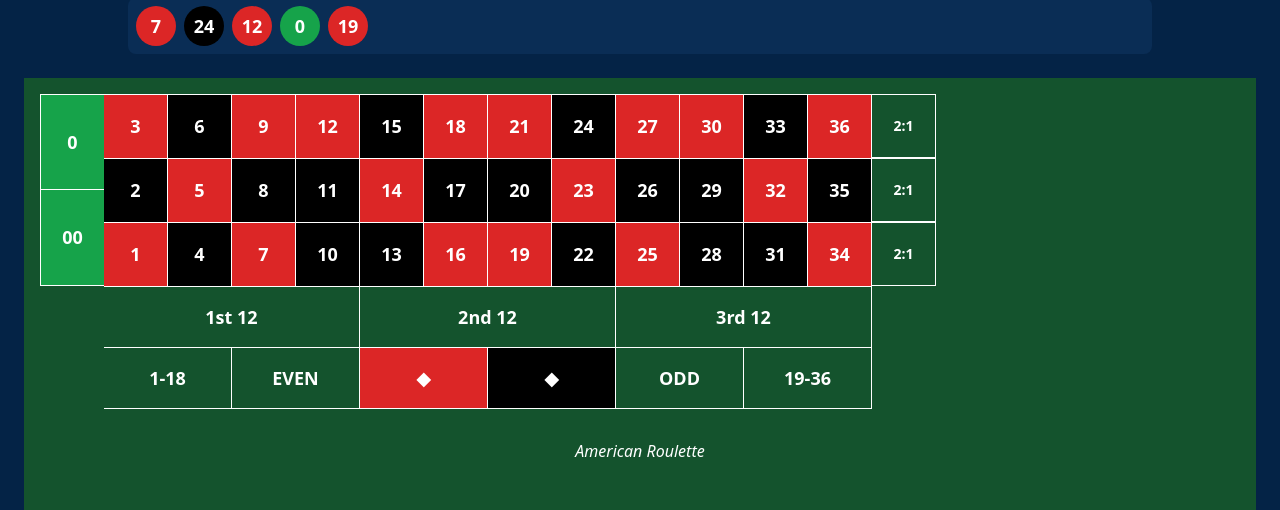
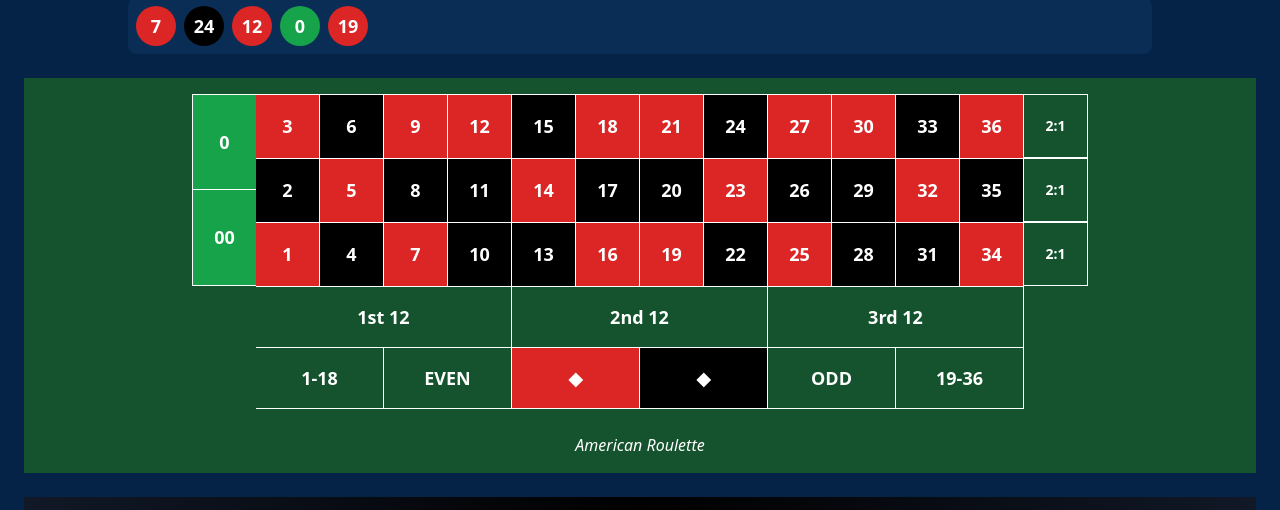
Before and after one commit to HimanshuCodez/TrueWinCircle, a React (Vite) app in the folder Frontend/: page /spinwheel in a window 1280 px wide. Shown: the part 403-913 px from the top of the page. Built offline with nearby package versions, Linux system fonts and the light colour scheme; no server answers.

Commit message:
roulet final

```diff
--- a/Frontend/src/components/RouletteBoard.jsx
+++ b/Frontend/src/components/RouletteBoard.jsx
@@ -15,12 +15,12 @@ const isRed = (num) => redNumbers.includes(Number(num));
 
 export default function RouletteBoard({ setSelectedBetType, selectedBetType }) {
   return (
-    <div className="p-2 md:p-4 bg-green-900 min-h-screen flex flex-col items-center w-full">
+    <div className="p-2 md:p-4 bg-green-900  flex flex-col items-center w-full">
       {/* Scrollable container for the entire board */}
-      <div className="w-full overflow-x-auto pb-4">
+      <div className="w-full overflow-x-auto pb-4 flex md:justify-center">
         <div className="inline-block min-w-max relative">
           {/* Main Board Layout */}
-          <div className="flex items-start">
+          <div className="flex  items-start">
             {/* Left side: 0 and 00 */}
             <div className="flex flex-col text-white text-base md:text-lg font-bold">
               <div
```
